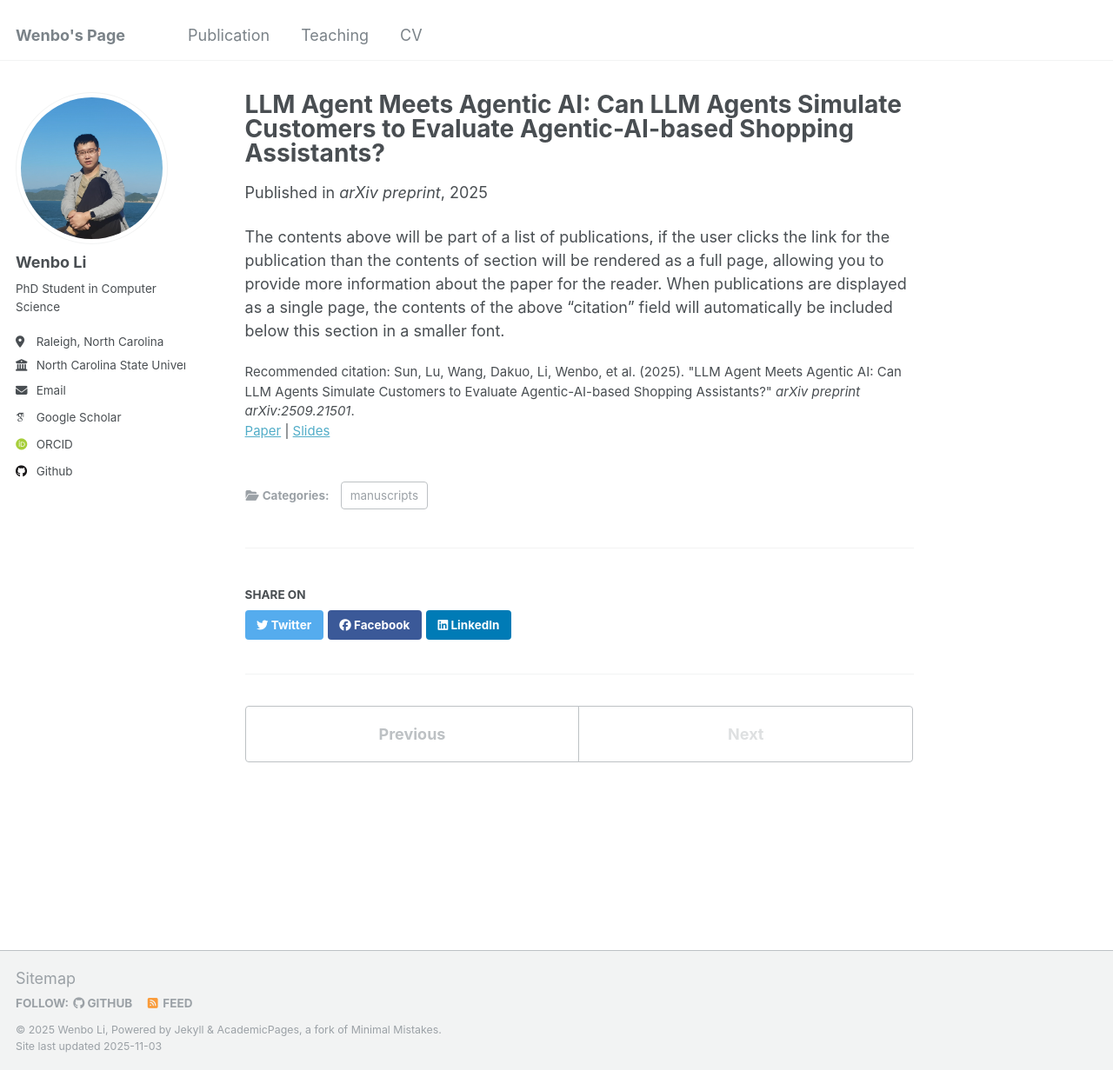
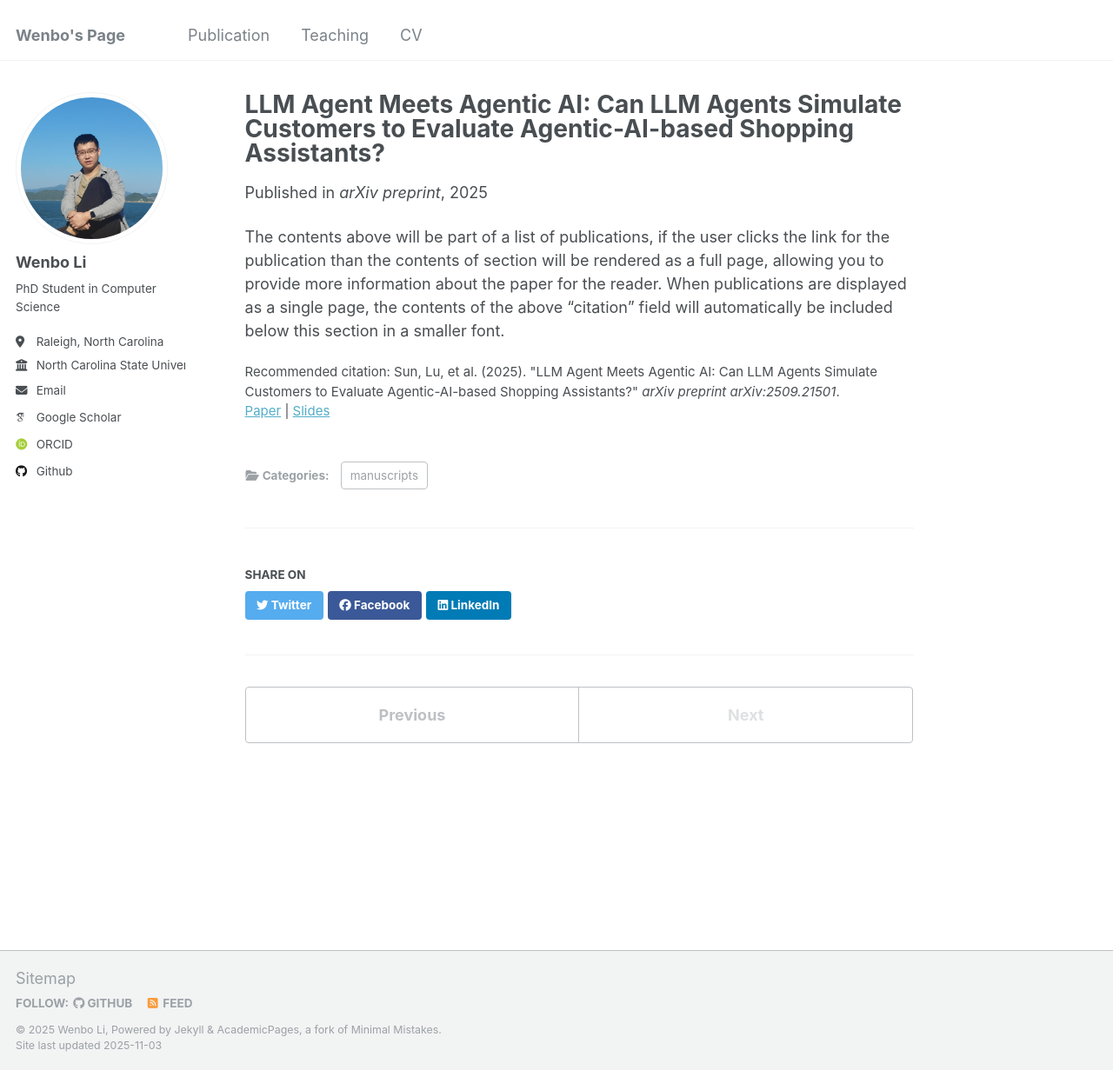
Before and after one commit to wlicb/me, a Jekyll site: the page built from _publications/2025-09-25-llm-agent-meets-agentic-ai.md, in a window 1280 px wide and 1231 px high. Shown: the whole window at 87% size. Built offline with Jekyll 4.4.1, drawn with Linux system fonts in a browser that asks for light colours; some web fonts are replaced.

Commit message:
Simplify citation format in publication entry

```diff
--- a/_publications/2025-09-25-llm-agent-meets-agentic-ai.md
+++ b/_publications/2025-09-25-llm-agent-meets-agentic-ai.md
@@ -8,7 +8,7 @@ date: 2025-09-25
 venue: 'arXiv preprint'
 slidesurl: ''
 paperurl: 'https://arxiv.org/abs/2509.21501'
-citation: 'Sun, Lu, Wang, Dakuo, Li, Wenbo, et al. (2025). "LLM Agent Meets Agentic AI: Can LLM Agents Simulate Customers to Evaluate Agentic-AI-based Shopping Assistants?" <i>arXiv preprint arXiv:2509.21501</i>.'
+citation: 'Sun, Lu, et al. (2025). "LLM Agent Meets Agentic AI: Can LLM Agents Simulate Customers to Evaluate Agentic-AI-based Shopping Assistants?" <i>arXiv preprint arXiv:2509.21501</i>.'
 ---
 
 The contents above will be part of a list of publications, if the user clicks the link for the publication than the contents of section will be rendered as a full page, allowing you to provide more information about the paper for the reader. When publications are displayed as a single page, the contents of the above "citation" field will automatically be included below this section in a smaller font.
```
